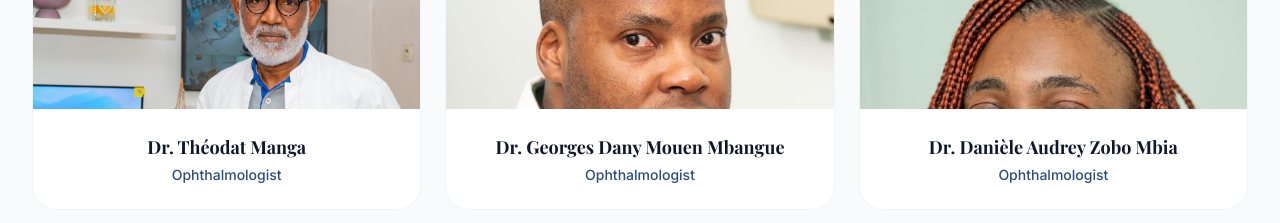
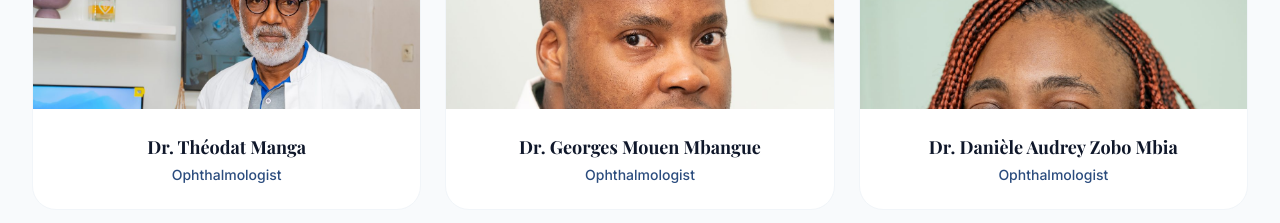
Before and after one commit to marvinboris/la-cerisaie, a React (Vite) app: page / in a window 1280 px wide. Shown: the part 3120-3343 px from the top of the page. Built offline with nearby package versions, Linux system fonts and the light colour scheme.

Commit message:
fix: texte et nom du Dr Mouen Mbangue à sa demande

```diff
--- a/src/i18n/en.ts
+++ b/src/i18n/en.ts
@@ -573,7 +573,7 @@ const en = {
   },
   doctors: [
     { id: 'manga', name: 'Dr. Théodat Manga', role: 'Ophthalmologist', sub: 'Cataract, glaucoma & anterior segment', badge: 'Head of clinic', description: "Head of La Cerisaie Eye Clinic, Dr. Théodat Manga is a recognized ophthalmologist in Cameroon. His practice focuses on cataract surgery and glaucoma management.", speciality: 'Cataract surgery, glaucoma & anterior segment', initials: 'TM', color: 'from-teal-400 to-teal-600', photo: '/images/team/manga-theodat.jpg' },
-    { id: 'mouen', name: 'Dr. Georges Dany Mouen Mbangue', role: 'Ophthalmologist', sub: 'Retina, posterior segment & emergencies', badge: null, description: "Posterior segment specialist, Dr. Georges Dany Mouen Mbangue manages retinal conditions, glaucoma and ophthalmological emergencies.", speciality: 'Retina, posterior segment & ocular emergencies', initials: 'GM', color: 'from-blue-400 to-blue-600', photo: '/images/team/mouen-mbangue-georges.jpg' },
+    { id: 'mouen', name: 'Dr. Georges Mouen Mbangue', role: 'Ophthalmologist', sub: 'Anterior segment, glaucoma & emergencies', badge: null, description: "A contact lens specialist, Dr. Georges Mouen Mbangue manages anterior segment conditions, glaucoma and ophthalmological emergencies.", speciality: 'Anterior segment, glaucoma & ophthalmological emergencies', initials: 'GM', color: 'from-blue-400 to-blue-600', photo: '/images/team/mouen-mbangue-georges.jpg' },
     { id: 'mbia', name: 'Dr. Danièle Audrey Zobo Mbia', role: 'Ophthalmologist', sub: 'Refractive surgery, cornea & keratoconus', badge: null, description: "Specialising in refractive surgery and corneal conditions, Dr. Danièle Audrey Zobo Mbia manages keratoconus and pre-operative assessments for vision correction.", speciality: 'Refractive surgery, cornea & keratoconus', initials: 'DZ', color: 'from-violet-400 to-violet-600', photo: '/images/team/zobo-mbia-daniele.jpg' },
   ],
   staff: [
--- a/src/i18n/fr.ts
+++ b/src/i18n/fr.ts
@@ -573,7 +573,7 @@ const fr = {
   },
   doctors: [
     { id: 'manga', name: 'Dr. Théodat Manga', role: 'Ophtalmologiste', sub: 'Cataracte, glaucome & segment antérieur', badge: 'Chef de cabinet', description: "Chef de cabinet de La Cerisaie Eye Clinic, le Dr. Théodat Manga est un ophtalmologiste reconnu au Cameroun. Sa pratique se concentre sur la chirurgie de la cataracte et la prise en charge du glaucome.", speciality: 'Chirurgie de la cataracte, glaucome & segment antérieur', initials: 'TM', color: 'from-teal-400 to-teal-600', photo: '/images/team/manga-theodat.jpg' },
-    { id: 'mouen', name: 'Dr. Georges Dany Mouen Mbangue', role: 'Ophtalmologiste', sub: 'Rétine, segment postérieur & urgences', badge: null, description: "Spécialiste du segment postérieur, le Dr. Georges Dany Mouen Mbangue assure la prise en charge des pathologies rétiniennes, du glaucome et des urgences ophtalmologiques.", speciality: 'Rétine, segment postérieur & urgences oculaires', initials: 'GM', color: 'from-blue-400 to-blue-600', photo: '/images/team/mouen-mbangue-georges.jpg' },
+    { id: 'mouen', name: 'Dr. Georges Mouen Mbangue', role: 'Ophtalmologiste', sub: 'Segment antérieur, glaucome & urgences', badge: null, description: "Spécialiste en contactologie, le Dr. Georges Mouen Mbangue assure la prise en charge du segment antérieur, du glaucome et des urgences ophtalmologiques.", speciality: 'Segment antérieur, glaucome & urgences ophtalmologiques', initials: 'GM', color: 'from-blue-400 to-blue-600', photo: '/images/team/mouen-mbangue-georges.jpg' },
     { id: 'mbia', name: 'Dr. Danièle Audrey Zobo Mbia', role: 'Ophtalmologiste', sub: 'Chirurgie réfractive, cornée & kératocône', badge: null, description: "Spécialisée dans la chirurgie réfractive et les pathologies cornéennes, la Dr. Danièle Audrey Zobo Mbia prend en charge le kératocône et les bilans pré-opératoires pour la correction de la vue.", speciality: 'Chirurgie réfractive, cornée & kératocône', initials: 'DZ', color: 'from-violet-400 to-violet-600', photo: '/images/team/zobo-mbia-daniele.jpg' },
   ],
   staff: [
```
